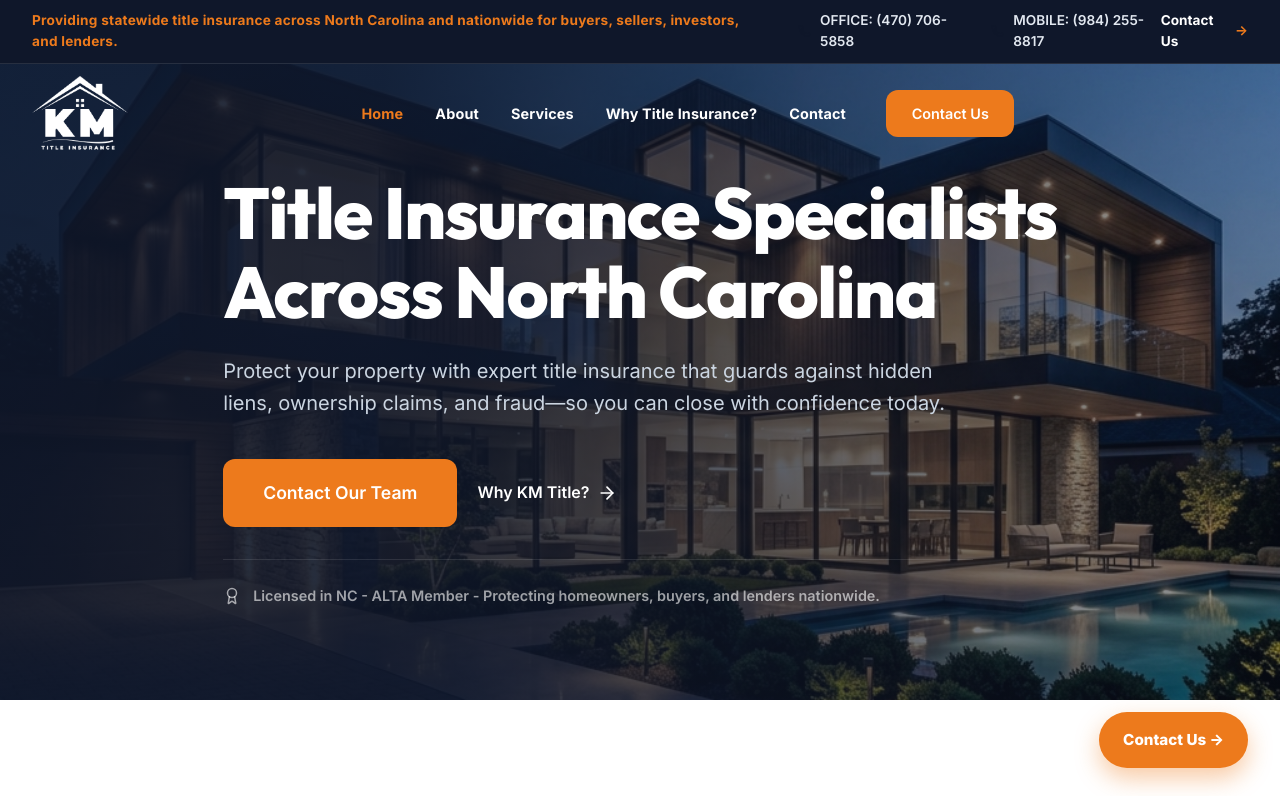
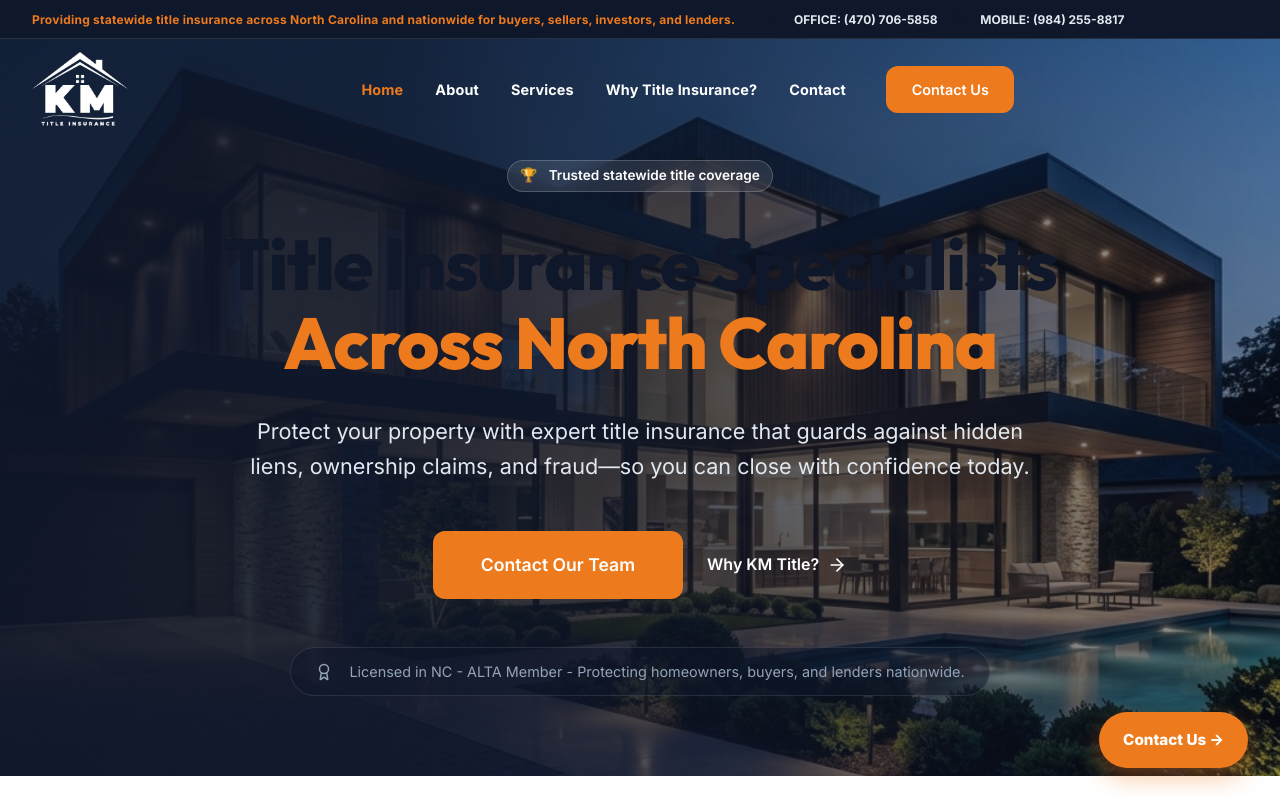
Before and after one commit to Kathir7623/Title-Insurance, a React (Vite) app: page / in a window 1280 px wide. Shown: the top 796 px of the page. Built offline with nearby package versions, Linux system fonts and the light colour scheme.

Commit message:
Optimize Home hero and Navbar for laptop view: center alignment and top bar cleanup

```diff
--- a/src/components/Navbar.jsx
+++ b/src/components/Navbar.jsx
@@ -65,17 +65,17 @@
             <div style={{ display: 'flex', gap: '2rem', alignItems: 'center' }}>
               <span className="desktop-only" style={{ color: 'var(--secondary)', fontWeight: 700, fontSize: '0.85rem', letterSpacing: '0.02em' }}>Providing statewide title insurance across North Carolina and nationwide for buyers, sellers, investors, and lenders.</span>
               <div style={{ display: 'flex', alignItems: 'center', gap: '1.5rem', fontSize: '0.85rem' }} className="top-bar-contacts">
-                <div style={{ display: 'flex', alignItems: 'center', gap: '0.6rem' }}>
+                <div style={{ display: 'flex', alignItems: 'center', gap: '0.8rem' }}>
                   <Phone size={14} className="text-secondary" />
-                  <a href="tel:4707065858" style={{ color: '#e2e8f0', textDecoration: 'none', fontWeight: 600 }}>OFFICE: (470) 706-5858</a>
+                  <a href="tel:4707065858" style={{ color: '#e2e8f0', textDecoration: 'none', fontWeight: 700, whiteSpace: 'nowrap' }}>OFFICE: (470) 706-5858</a>
                 </div>
-                <div style={{ display: 'flex', alignItems: 'center', gap: '0.6rem' }}>
+                <div style={{ display: 'flex', alignItems: 'center', gap: '0.8rem' }}>
                   <Phone size={14} className="text-secondary" />
-                  <a href="tel:9842558817" style={{ color: '#e2e8f0', textDecoration: 'none', fontWeight: 600 }}>MOBILE: (984) 255-8817</a>
+                  <a href="tel:9842558817" style={{ color: '#e2e8f0', textDecoration: 'none', fontWeight: 700, whiteSpace: 'nowrap' }}>MOBILE: (984) 255-8817</a>
                 </div>
               </div>
             </div>
-            <div className="desktop-only">
+            <div className="desktop-only" style={{ display: 'none' }}>
                <Link to="/contact" style={{ color: 'white', fontWeight: 700, textDecoration: 'none', fontSize: '0.85rem', display: 'flex', alignItems: 'center', gap: '0.5rem' }}>
                  Contact Us <span style={{ color: 'var(--secondary)' }}>→</span>
                </Link>
@@ -227,6 +227,12 @@
         .desktop-only { display: block; }
         .mobile-only { display: none; }
 
+        @media (max-width: 1280px) {
+          .desktop-only { font-size: 0.75rem !important; }
+          .top-bar-contacts { gap: 1rem !important; }
+          .top-bar-contacts div a { font-size: 0.75rem !important; }
+        }
+
         @media (max-width: 991px) {
           .desktop-menu { gap: 1rem; }
           .nav-link { font-size: 0.85rem; }
--- a/src/pages/Home.jsx
+++ b/src/pages/Home.jsx
@@ -64,23 +64,41 @@
             zIndex: 0
           }}
         />
-        <div className="container" style={{ position: 'relative', zIndex: 2, color: 'white' }}>
-          <div style={{ maxWidth: '850px' }}>
+        <div className="container" style={{ position: 'relative', zIndex: 2, display: 'flex', flexDirection: 'column', alignItems: 'center', textAlign: 'center' }}>
+          <div style={{ maxWidth: '1000px' }}>
             <motion.div
-              initial={{ opacity: 0, x: -30 }}
-              animate={{ opacity: 1, x: 0 }}
+              initial={{ opacity: 0, y: 30 }}
+              animate={{ opacity: 1, y: 0 }}
               transition={{ duration: 0.8 }}
             >
-              <h1 style={{ fontSize: 'clamp(2.5rem, 6vw, 4.5rem)', fontWeight: 900, lineHeight: 1.1, marginBottom: '1.5rem', letterSpacing: '-0.02em' }}>
+              <div className="badge" style={{ background: 'rgba(255,255,255,0.1)', color: 'white', border: '1px solid rgba(255,255,255,0.2)', backdropFilter: 'blur(10px)', marginBottom: '2rem' }}>
+                <span style={{ marginRight: '0.5rem' }}>🏆</span> Trusted statewide title coverage
+              </div>
+
+              <h1 style={{
+                fontSize: 'clamp(2.5rem, 6vw, 4.5rem)',
+                lineHeight: 1.1,
+                marginBottom: '2rem',
+                fontWeight: 800,
+                letterSpacing: '-0.02em'
+              }}>
                 Title Insurance Specialists <br className="desktop-only" />
-                <span className="text-secondary">Across North Carolina</span>
+                <span style={{ color: 'var(--secondary)' }}>Across North Carolina</span>
               </h1>
-              <p style={{ fontSize: '1.25rem', color: '#cbd5e1', marginBottom: '2.5rem', maxWidth: '750px', lineHeight: 1.6 }}>
+
+              <p style={{
+                fontSize: 'clamp(1.1rem, 2vw, 1.35rem)',
+                color: '#e2e8f0',
+                marginBottom: '3rem',
+                maxWidth: '800px',
+                margin: '0 auto 3rem',
+                lineHeight: 1.6
+              }}>
                 Protect your property with expert title insurance that guards against hidden liens, ownership claims, and fraud—so you can close with confidence today.
               </p>
 
-              <div style={{ display: 'flex', gap: '1.25rem', alignItems: 'center', flexWrap: 'wrap', marginBottom: '2rem' }} className="hero-btns">
-                <Link to="/contact" className="btn btn-primary" style={{ padding: '1.25rem 2.5rem', fontSize: '1.1rem' }}>
+              <div style={{ display: 'flex', gap: '1.5rem', alignItems: 'center', justifyContent: 'center', flexWrap: 'wrap', marginBottom: '3rem' }} className="hero-btns">
+                <Link to="/contact" className="btn btn-primary" style={{ padding: '1.25rem 3rem', fontSize: '1.1rem' }}>
                   Contact Our Team
                 </Link>
                 <Link to="/why-title-insurance" style={{ color: 'white', fontWeight: 600, display: 'flex', alignItems: 'center', gap: '0.5rem', textDecoration: 'none' }} className="secondary-link">
@@ -91,13 +109,16 @@
               <div style={{
                 display: 'flex',
                 alignItems: 'center',
-                gap: '0.75rem',
-                color: 'rgba(255,255,255,0.6)',
+                gap: '1rem',
+                color: '#94a3b8',
                 fontSize: '0.9rem',
-                fontWeight: 600,
-                borderTop: '1px solid rgba(255,255,255,0.1)',
-                paddingTop: '1.5rem',
-                maxWidth: '750px'
+                justifyContent: 'center',
+                background: 'rgba(15, 23, 42, 0.5)',
+                padding: '0.75rem 1.5rem',
+                borderRadius: '99px',
+                border: '1px solid rgba(255,255,255,0.1)',
+                width: 'fit-content',
+                margin: '0 auto'
               }}>
                 <Award size={18} className="text-secondary" />
                 <span>Licensed in NC - ALTA Member - Protecting homeowners, buyers, and lenders nationwide.</span>
```
